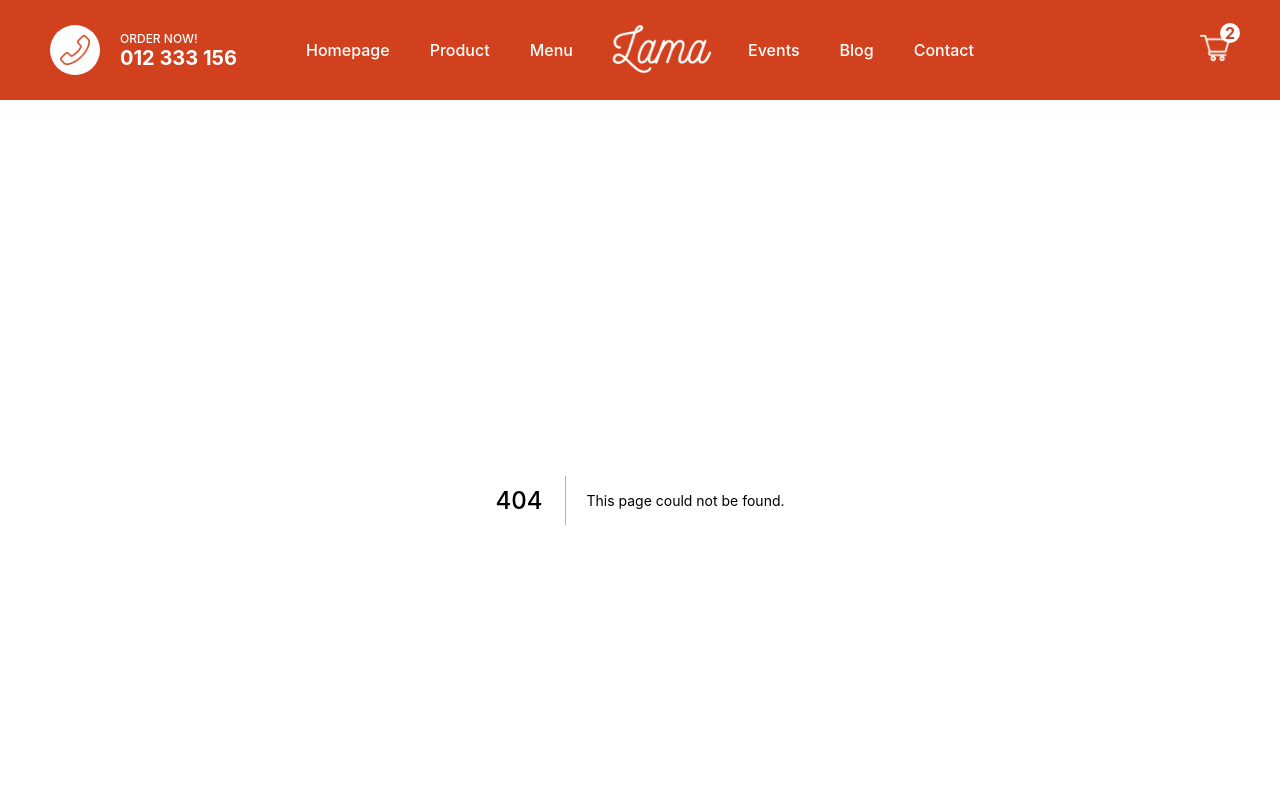
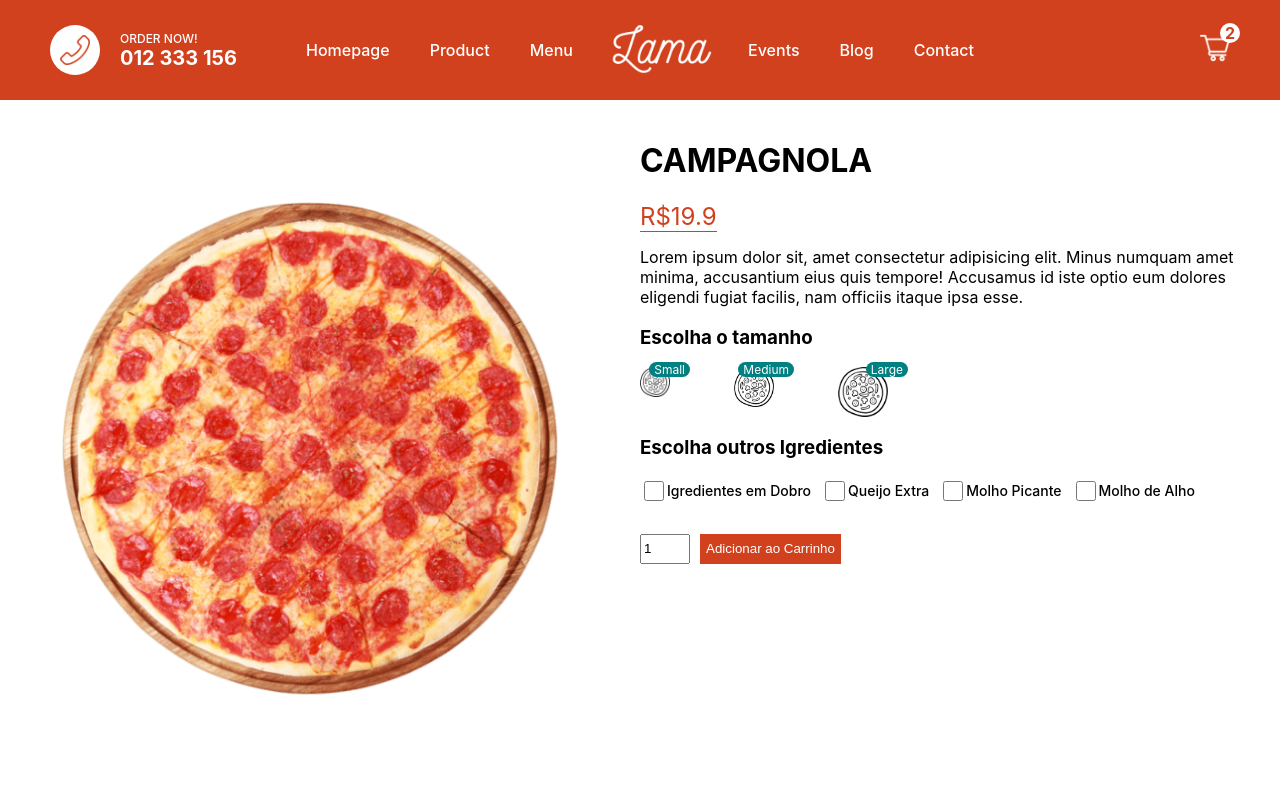
Before and after one commit to AnaSousa314/Pizza-Ecommerce, a Next.js app: page /product/1 in a window 1280 px wide. Before the commit this address had no page. Shown: the top 798 px of the page. Built offline with nearby package versions, Linux system fonts and the light colour scheme.

Commit message:
feat: create Product Page Design

```diff
--- /dev/null
+++ b/pages/product/[id].jsx
@@ -0,0 +1,102 @@
+import Image from "next/image";
+import { useState } from "react";
+import styles from "../../styles/Product.module.css";
+
+
+const Product = () =>{
+
+  const[size,setSize] = useState(0)//posição do array price
+
+  const pizza = {
+    id: 1,
+    img: "/img/pizza.png",
+    name: "CAMPAGNOLA",
+    price: [19.9,23.9,27.9],
+    desc: "Lorem ipsum dolor sit, amet consectetur adipisicing elit. Minus numquam amet minima, accusantium eius quis tempore! Accusamus id iste optio eum dolores eligendi fugiat facilis, nam officiis itaque ipsa esse."
+  };
+
+
+
+
+  return(
+    <div className={styles.container}>
+      <div className={styles.left}>
+        <div className={styles.imgContainer}>
+          <Image src={pizza.img} layout="fill" objectFit="contain"  alt=""/>
+
+        </div>
+      </div>
+
+      <div className={styles.right}>
+        <h1 className={styles.title}>{pizza.name}</h1>
+        <span className={styles.price}>R${pizza.price[size]}</span>
+        <p className={styles.desc}>{pizza.desc}</p>
+
+        <h3 className={styles.choose}>Escolha o tamanho</h3>
+
+        <div className={styles.sizes}>
+          <div className={styles.size} onClick={()=>setSize(0)}>
+            <Image src="/img/size.png" layout="fill" alt=""/>
+            <span className={styles.number}>Small</span>
+          </div>
+          <div className={styles.size} onClick={()=>setSize(1)}>
+            <Image src="/img/size.png" layout="fill" alt=""/>
+            <span className={styles.number}>Medium</span>
+          </div>
+          <div className={styles.size} onClick={()=>setSize(2)}>
+            <Image src="/img/size.png" layout="fill" alt=""/>
+            <span className={styles.number}>Large</span>
+          </div>
+        </div>
+
+        <h3 className={styles.choose}>Escolha outros Igredientes</h3>
+        <div className={styles.igredients}>
+
+          <div className={styles.option}>
+            <input
+              type="checkbox"
+              name="double" id="double"
+              className={styles.checkbox}
+            />
+            <label htmlFor="double">Igredientes em Dobro</label>
+          </div>
+
+          <div className={styles.option}>
+            <input
+              type="checkbox"
+              name="cheese" id="cheese"
+              className={styles.checkbox}
+            />
+            <label htmlFor="cheese">Queijo Extra</label>
+          </div>
+
+          <div className={styles.option}>
+            <input
+              type="checkbox"
+              name="spicy" id="spicy"
+              className={styles.checkbox}
+            />
+            <label htmlFor="spicy">Molho Picante</label>
+          </div>
+
+          <div className={styles.option}>
+            <input
+              type="checkbox"
+              name="garlic" id="garlic"
+              className={styles.checkbox}
+            />
+            <label htmlFor="garlic">Molho de Alho</label>
+          </div>
+        </div>
+
+        <div className={styles.add}>
+          <input type="number" defaultValue={1} name="" id="" className={styles.quantity}/>
+          <button className={styles.button}>Adicionar ao Carrinho</button>
+        </div>
+
+      </div>
+    </div>
+  )
+}
+
+export default Product
--- /dev/null
+++ b/styles/Product.module.css
@@ -0,0 +1,98 @@
+.container{
+  height: calc(100vh - 100px);
+  display: flex;
+}
+
+.left{
+  flex: 1;
+  height: 100%;
+  display: flex;
+  align-items: center;
+  justify-content: center;
+}
+
+
+.right{
+  flex: 1;
+  padding: 20px;
+}
+
+.imgContainer{
+  width: 80%;
+  height: 80%;
+  position: relative;
+}
+
+.price{
+  color: #d1411e;
+  font-size: 24px;
+  font-weight: 400;
+  border-bottom: 1px solid #d1411e;
+}
+
+.sizes{
+  width: 40%;
+  display: flex;
+  justify-content: space-between;
+}
+
+.size{
+  width: 30px;
+  height: 30px;
+  position: relative;
+  cursor: pointer;
+}
+
+.size:nth-child(2){
+  width: 40px;
+  height: 40px;
+}
+
+.size:last-child{
+  width: 50px;
+  height: 50px;
+}
+
+.number{
+  position: absolute;
+  top: -5px;
+  right: -20px;
+  background-color: teal;
+  color: white;
+  font-size: 12px;
+  padding: 0 5px;
+  border-radius: 10px;
+}
+
+.igredients{
+  display: flex;
+  margin-bottom: 30px;
+}
+
+.option{
+  display: flex;
+  align-items: center;
+  margin-right: 10px;
+  font-size: 14px;
+  font-weight: 500;
+}
+
+.checkbox{
+  width: 20px;
+  height: 20px;
+}
+
+.quantity{
+  width: 50px;
+  height: 30px;
+}
+
+.button{
+  height: 30px;
+  margin-left: 10px;
+  background-color: #d1411e;
+  color: white;
+  border: none;
+  font-weight: 500;
+  cursor: pointer;
+}
```
Also changed, not shown: 1 other file (tests, documents, lock files or other folders).
